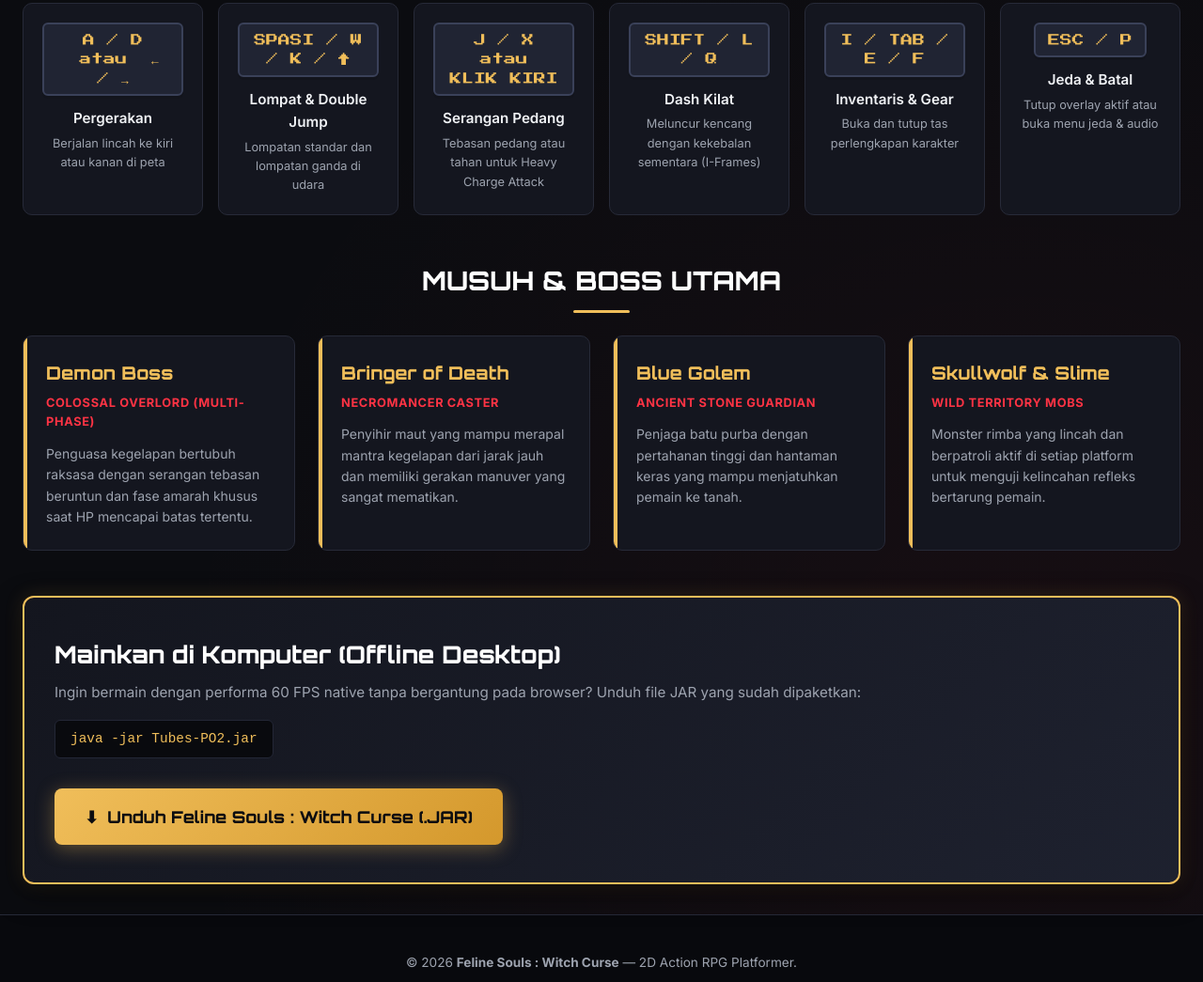
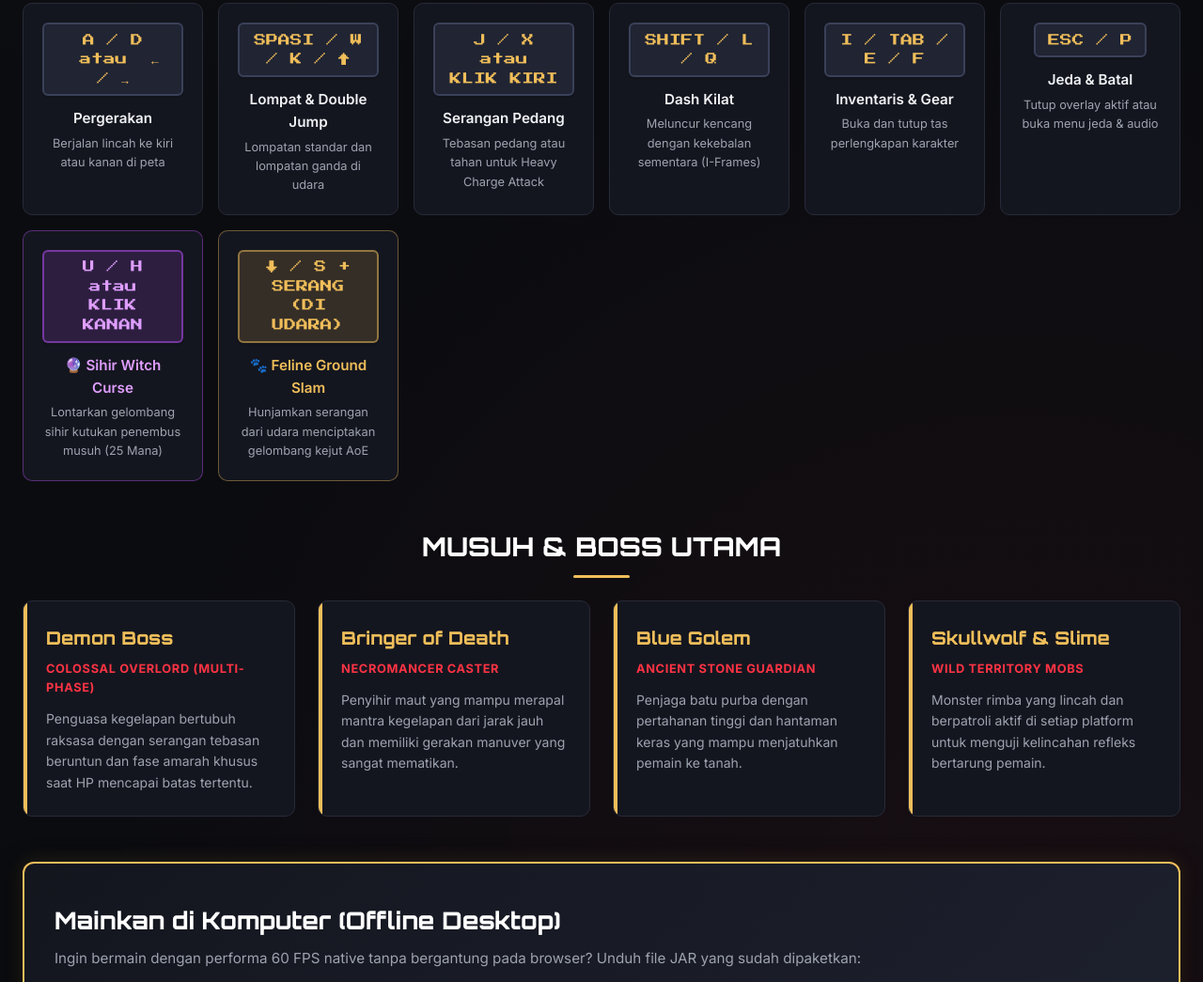
Before and after one commit to 1tsMeRaff/Tubes-PO2, a plain HTML site: page index.html in a window 1280 px wide. Shown: the part 1254-2299 px from the top of the page at 94% size. Drawn offline with Linux system fonts and the light colour scheme.

Commit message:
feat(mechanic): deploy updated web portal and runnable jar with Witch Curse mechanic

```diff
--- a/index.html
+++ b/index.html
@@ -683,6 +683,16 @@
                     <div class="control-action">Jeda & Batal</div>
                     <div class="control-detail">Tutup overlay aktif atau buka menu jeda & audio</div>
                 </div>
+                <div class="control-card" style="border-color: rgba(190, 80, 255, 0.4);">
+                    <div class="key-badge" style="background: rgba(190, 80, 255, 0.15); color: #df9eff; border-color: rgba(190, 80, 255, 0.5);">U / H &nbsp;atau&nbsp; KLIK KANAN</div>
+                    <div class="control-action" style="color: #df9eff;">🔮 Sihir Witch Curse</div>
+                    <div class="control-detail">Lontarkan gelombang sihir kutukan penembus musuh (25 Mana)</div>
+                </div>
+                <div class="control-card" style="border-color: rgba(240, 190, 90, 0.4);">
+                    <div class="key-badge" style="background: rgba(240, 190, 90, 0.15); color: #f0be5a; border-color: rgba(240, 190, 90, 0.5);">↓ / S + SERANG (DI UDARA)</div>
+                    <div class="control-action" style="color: #f0be5a;">🐾 Feline Ground Slam</div>
+                    <div class="control-detail">Hunjamkan serangan dari udara menciptakan gelombang kejut AoE</div>
+                </div>
             </div>
         </section>
 
```
Also changed, not shown: 1 other file.
